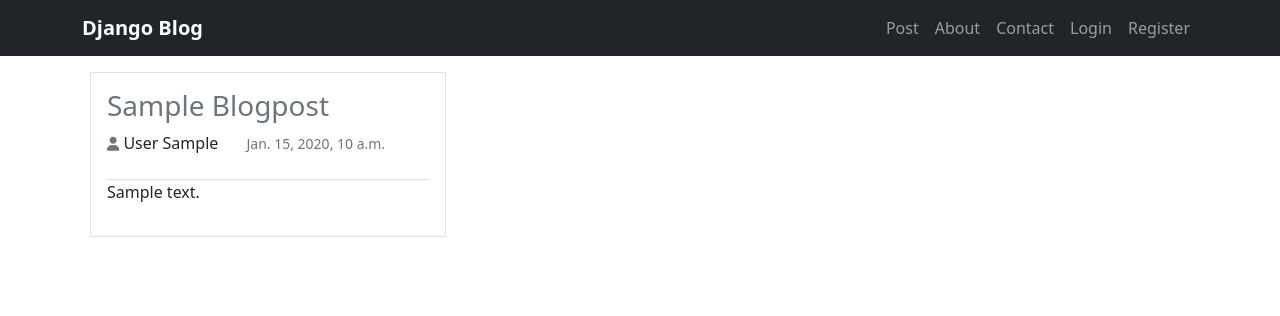
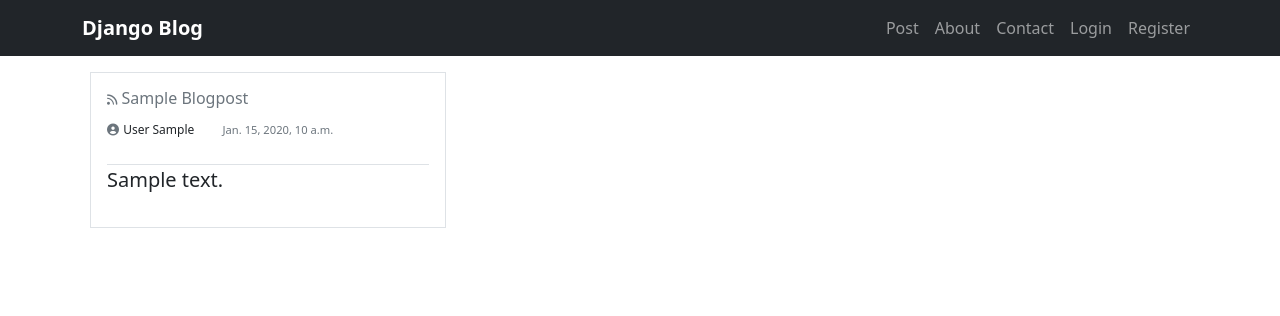
Before and after one commit to engrmarkk/django_blog, a Django app: page / in a window 1280 px wide. Shown: the top 316 px of the page. Run offline with Django 4.2, Linux system fonts and the light colour scheme; tables that the repository leaves empty hold one stand-in row (values such as "Sample post"); some libraries are stand-ins or nearby versions.

Commit message:
modified

```diff
--- a/static/css/style.css
+++ /dev/null
@@ -1,3 +0,0 @@
-input{
-    font-size: 1.1rem !important;
-}
--- /dev/null
+++ b/static/style.css
@@ -0,0 +1,24 @@
+input{
+    font-size: 1.1rem !important;
+}
+
+form{
+    max-width: 900px;
+}
+
+.display{
+    max-width: 900px;
+}
+
+#register{
+    display: flex;
+    flex-direction: row;
+    justify-content: center;
+    align-items: center;
+}
+
+@media (max-width: 960px) {
+    #register{
+        flex-wrap: wrap !important;
+    }
+}
--- a/templates/index.html
+++ b/templates/index.html
@@ -17,7 +17,7 @@
     </div>
     {% endif %}
     {% if user.is_authenticated %}
-    <h4 class="mt-5">Welcome {{user.username.title}}</h4>
+    <h4 class="mt-5 text-muted">Hey, {{user.username.title}}</h4>
     {% endif %}
 
     <div class="row row-cols-lg-3 w-100 m-auto g-3">
@@ -25,21 +25,22 @@
       <!-- first -->
     <div class="d-flex flex-column col-lg" >
         <div class="p-3 border bg-white">
-            <h3 class="">
+            <h6 class="">
                 <a href="/display/{{data.id}}" class="text-decoration-none text-muted">
+                    <i class="fa-solid fa-rss" style="font-size: .74rem;"></i>
                 {{ data.post_title.title }}
             </a>
-            </h3>
+            </h6>
             <div>
-                <i class="fa fa-user small text-muted"></i>
+                <i class="fa-solid fa-circle-user text-muted" style="font-size: .75rem;"></i>
                 {% if data.user.last_name %}
-                <small class="h6">{{ data.user.last_name.title }} {{ data.user.first_name.title }}</small>
+                <small class="h6" style="font-size: .75rem;">{{ data.user.last_name.title }} {{ data.user.first_name.title }}</small>
                 {% else %}
-                <small class="h6">{{ data.user.username.title }}  </small>
+                <small class="h6" style="font-size: .75rem;">{{ data.user.username.title }}  </small>
                 {% endif %}
-              <small class="text-muted mx-4 small">{{ data.date }}</small>
+              <small class="text-muted mx-4 small" style="font-size: .7rem;">{{ data.date }}</small>
             </div>
-            <p class="mt-4 border-top">
+            <p class="mt-4 border-top lead">
                 {{ data.post_content|truncatewords:5 }}
             </p>
         </div>
--- a/templates/update.html
+++ b/templates/update.html
@@ -13,10 +13,10 @@
     {% endfor %}
 </div>
 
-    <div class="w-75 m-auto mt-5">
+    <div class="display m-auto mt-5">
 
-        <p class="text-muted fs-4">Update a post</p>
-        <form action="" method="post" class="p-4 rounded" style="background: rgba(71, 68, 68, 0.185);">
+        <p class="text-muted fs-4 text-center">Update a post</p>
+        <form action="" method="post" class="p-4 rounded card">
             {% csrf_token %}
             <input type="text" name="title" id=""  placeholder="Your title" class="form-control" value="{{ post.post_title }}"><br>
             <input type="file" name="image" id="" class="form-control"><br>
--- a/templates/welcomepage.html
+++ b/templates/welcomepage.html
@@ -13,11 +13,11 @@
     {% endfor %}
 </div>
 
-    <div class="w-75 m-auto mt-5">
+    <div class="display m-auto mt-5">
 
         <marquee class="h5 px-3 py-1 card bg-secondary text-white" style="width: fit-content;">Hey, {{user.username.title}}</marquee><br>
         <p class="text-muted fs-4">Create a post</p>
-        <form action="" method="post" class="p-4 rounded" style="background: rgba(71, 68, 68, 0.185);">
+        <form action="" method="post" class="p-4 rounded card">
             {% csrf_token %}
             <input type="text" name="title" id=""  placeholder="Your title" class="form-control"><br>
             <input type="file" name="image" id="" class="form-control"><br>
```
Also changed, not shown: templates/display.html (+7 -4 lines), static/javascript/script.js (deleted).
